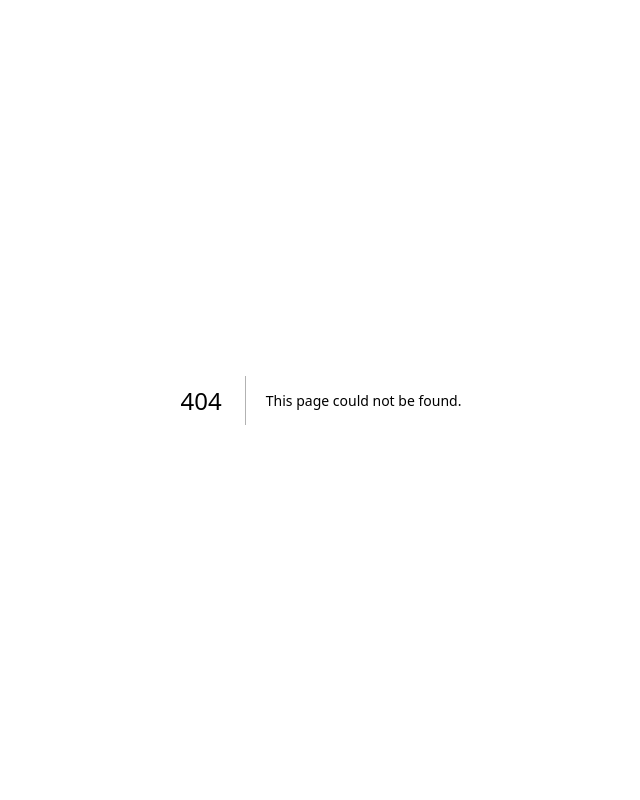
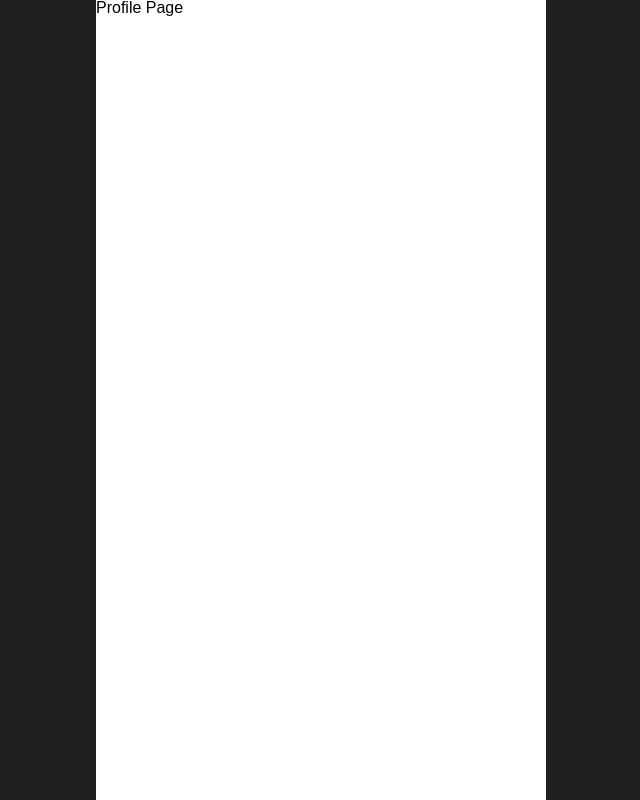
Before and after one commit to MayOwall/BookStack-FE, a Next.js app: page /profile in a window 1280 px wide. Before the commit this address had no page. Shown: the whole page, without its empty margins (319-959 px from the left). Built offline with nearby package versions, Linux system fonts and the light colour scheme.

Commit message:
feat : StackPage에서 ProfilePage로의 라우팅 구현

```diff
--- /dev/null
+++ b/app/profile/page.tsx
@@ -0,0 +1,5 @@
+"use client";
+
+export default function ProfilePage() {
+  return <div>Profile Page</div>;
+}
--- a/component/organism/StackHeader/StackHeader.tsx
+++ b/component/organism/StackHeader/StackHeader.tsx
@@ -1,5 +1,6 @@
 "use client";
 import Image from "next/image";
+import Link from "next/link";
 import { NumericalData } from "component";
 import { InfoIcon, StackIcon, ShelfIcon } from "public";
 import { IStackHeaderProps } from "type";
@@ -31,7 +32,9 @@
           </S.IconContainer>
         </S.Title>
         <S.Profile>
-          <Image src={img} fill alt="profile" />
+          <Link href="/profile">
+            <Image src={img} fill alt="profile" />
+          </Link>
         </S.Profile>
       </S.Upper>
       <S.Bottom>
```
